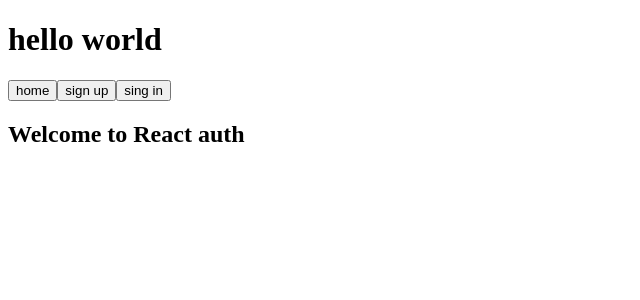
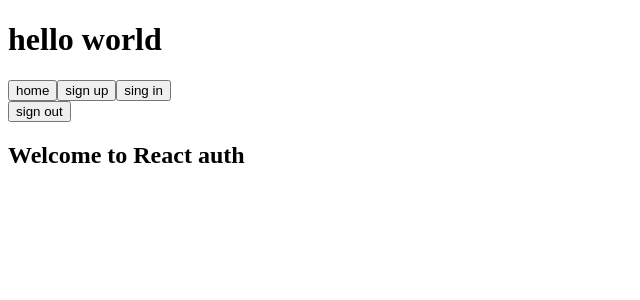
Before and after one commit to murakamiren/react-auth-firebase, a React (Create React App) app: page / in a window 1280 px wide. Shown: the top 300 px of the page, without its empty margins (0-640 px from the left). Built offline with nearby package versions, Linux system fonts and the light colour scheme.

Commit message:
add sign out

```diff
--- a/src/App.tsx
+++ b/src/App.tsx
@@ -1,4 +1,5 @@
 import { BrowserRouter, Route, Routes, Link } from "react-router-dom";
+import SignOut from "./components/SignOut";
 import Home from "./pages/Home";
 import SignUp from "./pages/SignUp";
 import SingIn from "./pages/SingIn";
@@ -16,6 +17,7 @@ const App: React.VFC = () => {
 			<Link to="/signin">
 				<input type="button" value="sing in" />
 			</Link>
+			<SignOut />
 			<Routes>
 				<Route path="/" element={<Home />} />
 				<Route path="/signup" element={<SignUp />} />
--- /dev/null
+++ b/src/components/SignOut.tsx
@@ -0,0 +1,22 @@
+import { auth } from "../firebase";
+
+const SignOut: React.VFC = () => {
+	const logOut = () => {
+		auth
+			.signOut()
+			.then(() => {
+				console.log("sign out");
+			})
+			.catch((err) => {
+				console.log(err.message);
+			});
+	};
+
+	return (
+		<div>
+			<button onClick={logOut}>sign out</button>
+		</div>
+	);
+};
+
+export default SignOut;
```
